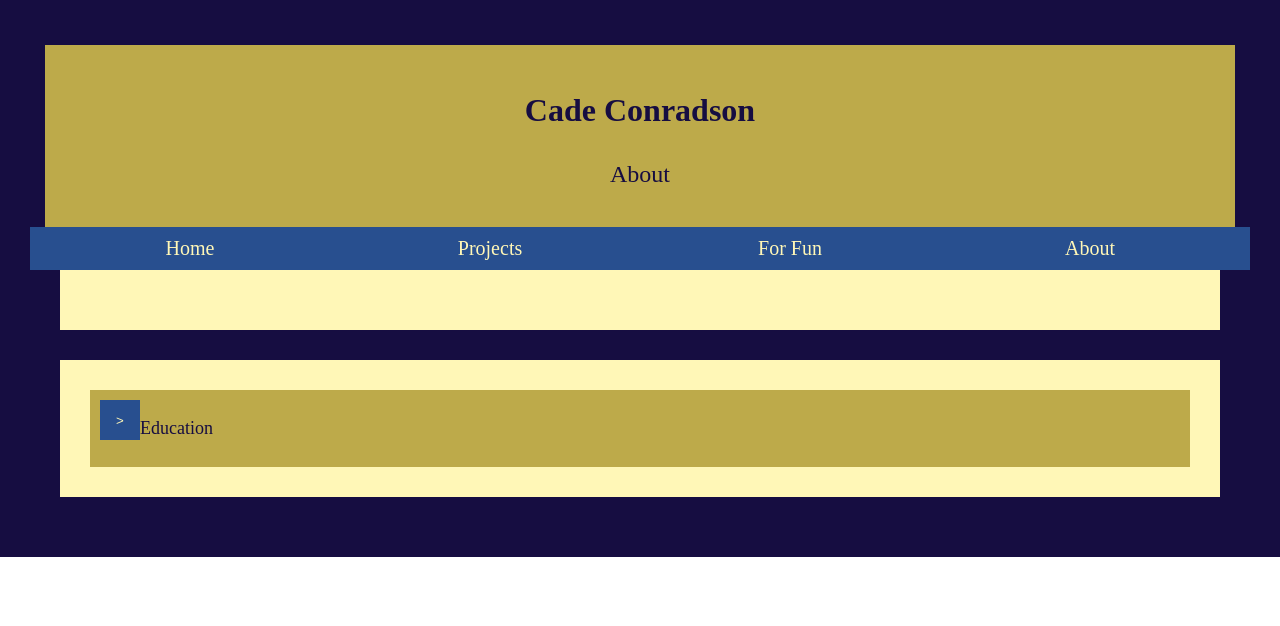
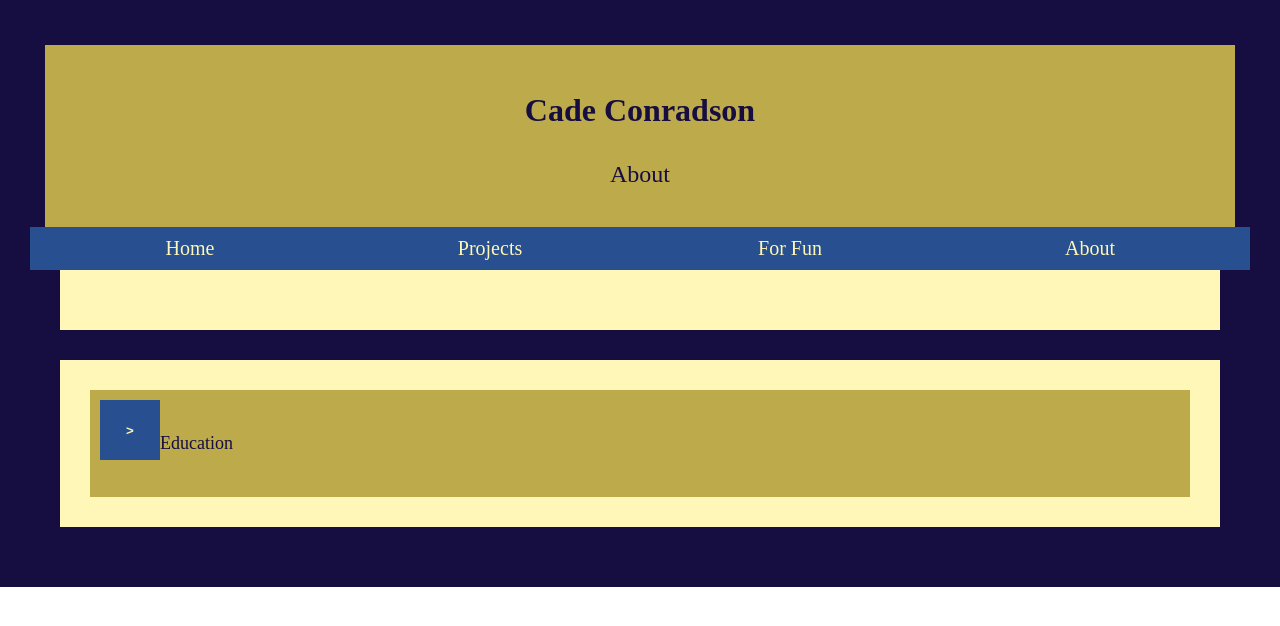
Before and after one commit to cconradson/cconradson.github.io, a Jekyll site: the page built from about.html, in a window 1280 px wide. Shown: the top 626 px of the page. Built offline with Jekyll 4.4.1, drawn with Linux system fonts in a browser that asks for light colours.

Commit message:
droptitle separation attempt

```diff
--- a/about.html
+++ b/about.html
@@ -24,7 +24,9 @@ document.getElementById("edu").style.display = "none";
 <div class="body">
 	<div class="droptop">
 		<button id="drop-edu" class="drop" onclick=eduDrop()>></button>
-		<p>Education</p>
+		<div class="droptitle">
+			<p>Education</p>
+		</div>
 	</div>
 	<div id="edu" class="dropdown">
 		<p>Some filler for now</p>
--- a/assets/css/main.css
+++ b/assets/css/main.css
@@ -223,6 +223,10 @@ a.img {
 	padding: 10px;
 }
 
+.droptitle {
+	padding: 15px;
+}
+
 .droptop:after {
 	content: "";
 	display: table;
@@ -232,18 +236,20 @@ a.img {
 button.drop {
 	background-color: #284f8f;
 	color: #fff7b7;
-	width: 40px;
-	height: 40px;
+	width: 60px;
+	height: 60px;
 	border: 0;
 	float: left;
+	font-weight: bold;
+	font-size: 30 px;
 }
 
 button.drop:hover {
 	color: #bdaa4a;
 }
 
-.droptop p {
-	float: left;
+.droptitle p {
+	font-size: 24 px;
 }
 
 .dropdown {
```
